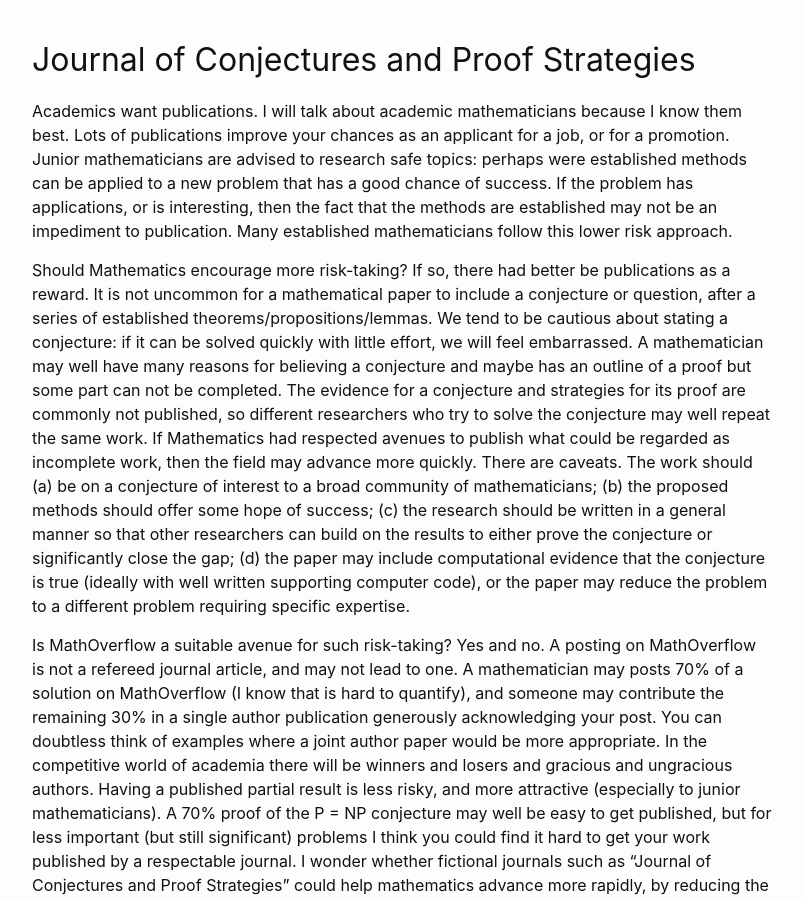
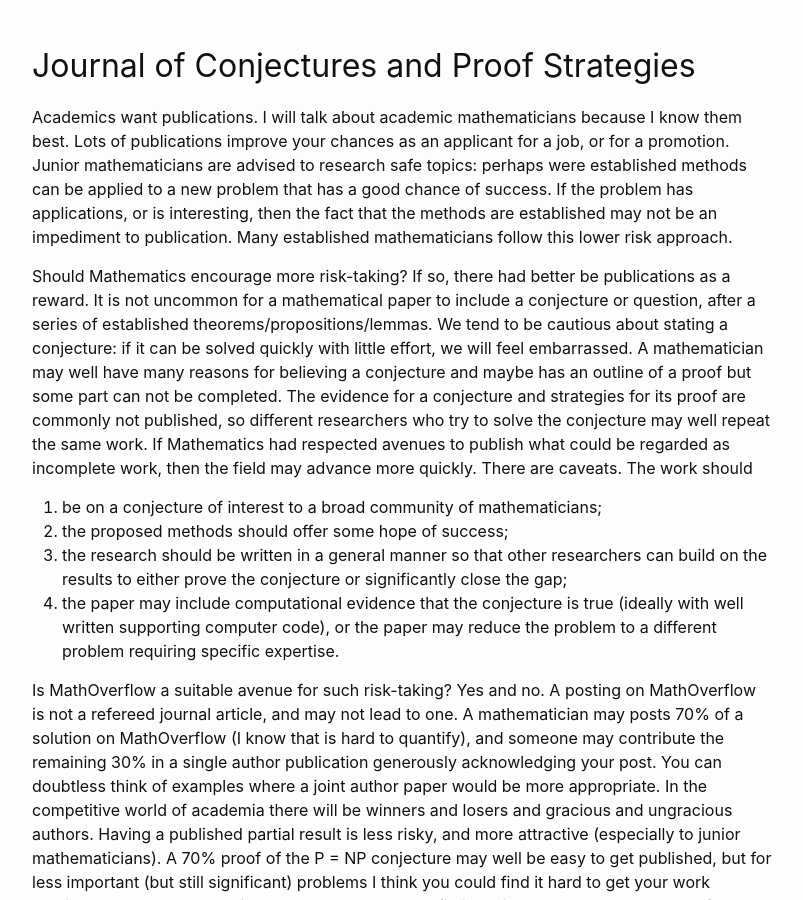
Before and after one commit to StephenGlasby/StephenGlasby.github.io, a Jekyll site: the page built from blog.md, in a window 1280 px wide and 900 px high, scrolled down 2804 px. Shown: the whole window, without its empty margins (238-1041 px from the left). Built offline with Jekyll 4.4.1, drawn with Linux system fonts in a browser that asks for light colours; our own code applies the rules of GitHub Pages for plain Markdown files; some of the changed lines change nothing that is shown; some of the changed text lies outside the part shown.

Commit message:
512 problem

```diff
--- a/blog.md
+++ b/blog.md
@@ -1,4 +1,4 @@
----
+--
 layout: page
 title: Blog
 permalink: /Blog/
@@ -160,12 +160,12 @@ strategies for its proof are commonly not published, so different researchers
 who try to solve the conjecture may well repeat the same work. If Mathematics
 had respected avenues to publish what could be regarded as incomplete work, then
 the field may advance more quickly. There are caveats. The work should
-(a) be on a conjecture of interest to a broad community of mathematicians;
-(b) the proposed methods should offer some hope of success;
-(c) the research should be written in a general manner so that other researchers
+1. be on a conjecture of interest to a broad community of mathematicians;
+2. the proposed methods should offer some hope of success;
+3. the research should be written in a general manner so that other researchers
   can build on the results to either prove the conjecture or significantly close
   the gap;
-(d) the paper may include computational evidence that the conjecture is true
+4. the paper may include computational evidence that the conjecture is true
   (ideally with well written supporting computer code),  or the paper
   may reduce the problem to a different problem requiring specific expertise.
 
```
